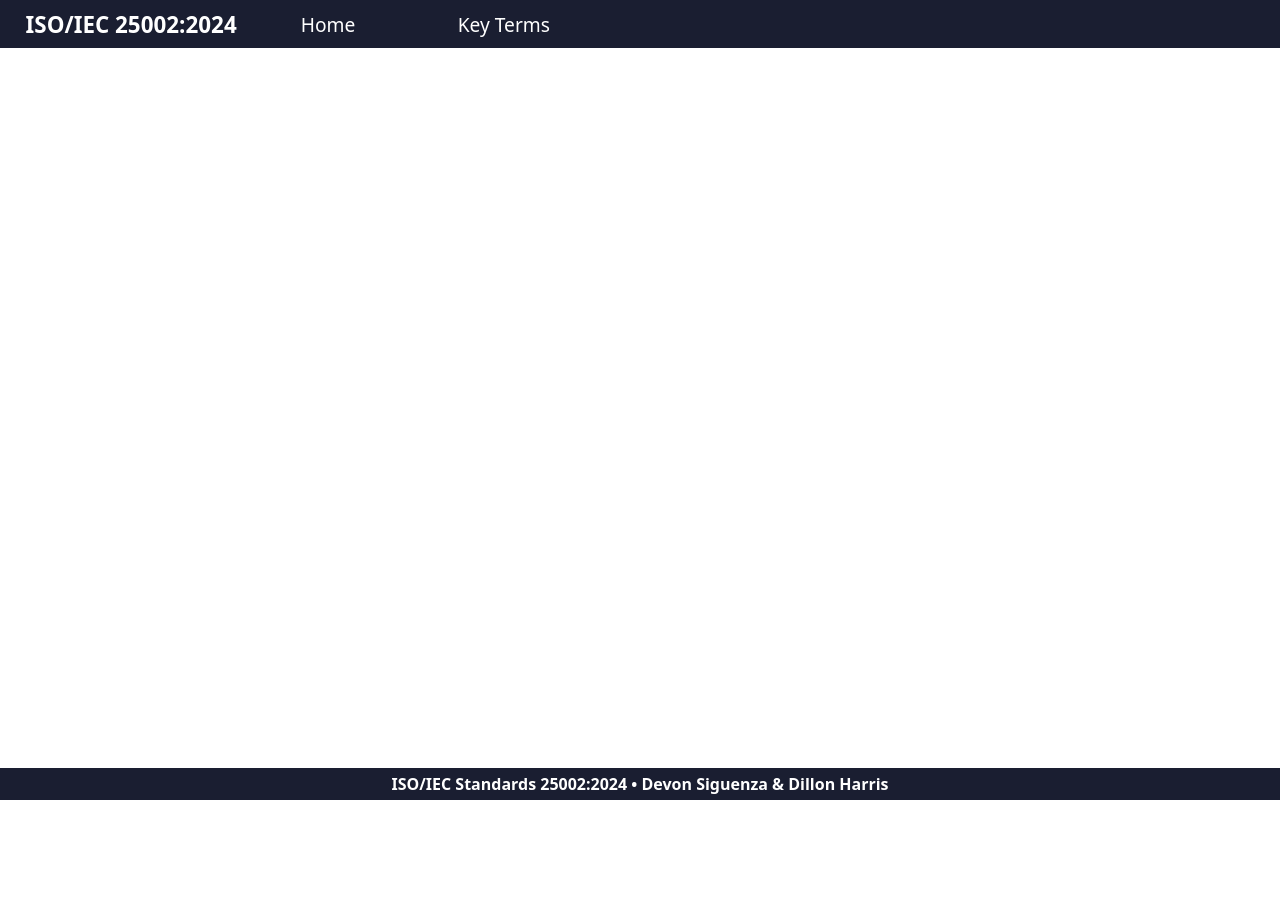
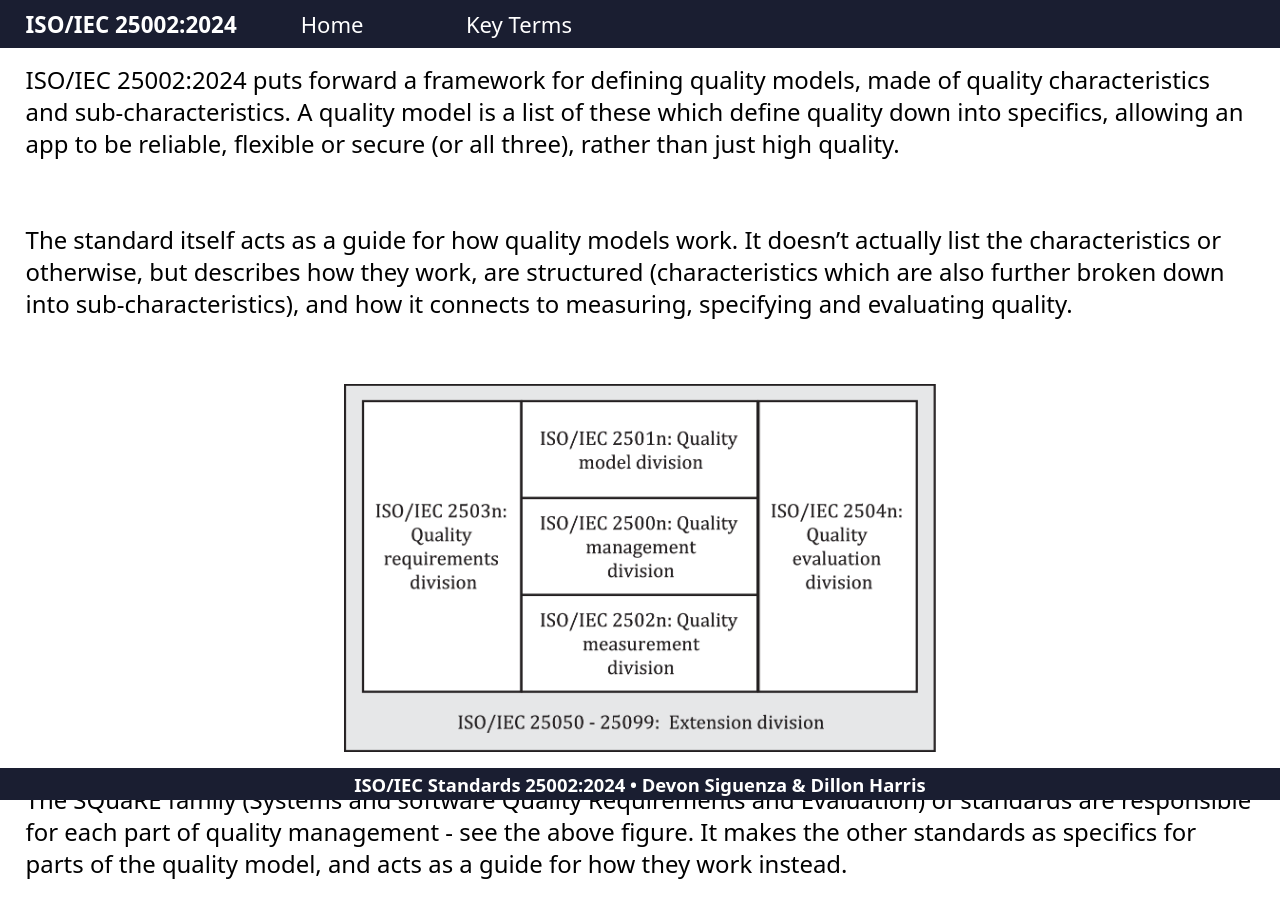
Before and after one commit to dddevcontact-gh/iso-standards, a plain HTML site: page index.html in a window 1280 px wide. Before the commit the page ends 800 px from the top, so only its background shows below. Drawn offline with Linux system fonts and the light colour scheme; no server answers.

Commit message:
Update: Home page

```diff
--- a/css/desktop-core.css
+++ b/css/desktop-core.css
@@ -100,6 +100,16 @@
         flex-direction: row;
     }
 
+    body p {
+        font-family:system-ui, -apple-system, BlinkMacSystemFont, 'Segoe UI', Roboto, Oxygen, Ubuntu, Cantarell, 'Open Sans', 'Helvetica Neue', sans-serif;
+        font-size: 115%;
+        word-wrap:break-word;
+    }
+
+    body {
+        display: block;
+    }
+
     #topbar p {
         padding-left: 2vw;
         text-wrap: nowrap;
@@ -148,7 +158,30 @@
         padding-left: 5vw;
     }
 
-    #body-frame {
-        padding-bottom: 6vh
+    .content-row {
+        display: flex;
+        flex-direction: row;
+        align-items: flex-start;
+        gap: 2vw;
+        padding: 2vh 2vw 6vh;
+        width: 100%;
+        font-size: 130%;
+    }
+
+    #container {
+        display: flex;
+        flex-direction: column;
+        line-height: 4vh;
+        justify-content: center;
+        align-items: center;
+    }
+
+    #container p {
+        padding-bottom: 4vh;
+    }
+
+    #container img {
+        height: 50vh;
+        padding-bottom: 4vh;
     }
 }
--- a/index.html
+++ b/index.html
@@ -20,9 +20,16 @@
             </div>
         </head>
 
-        <body>
-
-        </body>
+        <div class="content-row">
+            <div id="container">
+                <p>ISO/IEC 25002:2024 puts forward a framework for defining quality models, made of quality characteristics and sub-characteristics. A quality model is a list of these which define quality down into specifics, allowing an app to be reliable, flexible or secure (or all three), rather than just high quality.</p>
+                <br>
+                <p>The standard itself acts as a guide for how quality models work. It doesn’t actually list the characteristics or otherwise, but describes how they work, are structured (characteristics which are also further broken down into sub-characteristics), and how it connects to measuring, specifying and evaluating quality.</p>
+                <br>
+                <img src="imgs/ISOIMAGE.png" alt="Divsions within ISO standards">
+                <p>The SQuaRE family (Systems and software Quality Requirements and Evaluation) of standards are responsible for each part of quality management - see the above figure. It makes the other standards as specifics for parts of the quality model, and acts as a guide for how they work instead.</p>
+            </div>
+        </div>
 
         <footer>
             <div id="footerbar">
```
Also changed, not shown: key_terms.html (+1 -1 lines), imgs/ISOIMAGE.png (added).
